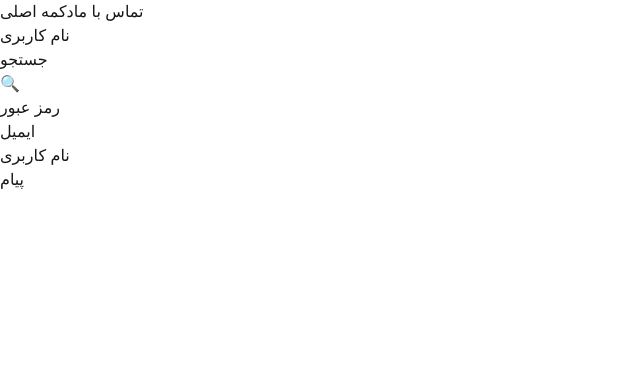
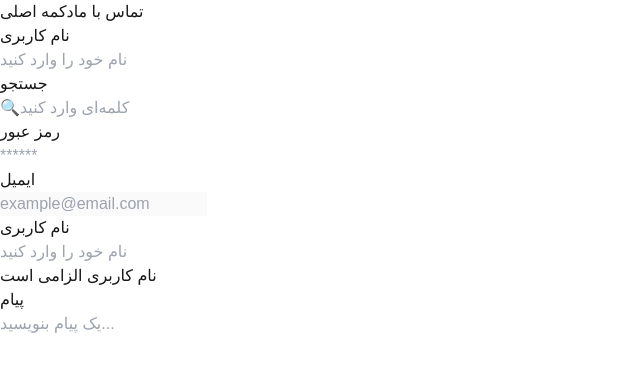
Before and after one commit to frau-azadeh/uikit, a Next.js app: page / in a window 1280 px wide. Shown: the top 372 px of the page, without its empty margins (0-640 px from the left). Built offline with nearby package versions, Linux system fonts and the light colour scheme.

Commit message:
refactor

```diff
--- a/src/components/ui/Input.tsx
+++ b/src/components/ui/Input.tsx
@@ -21,10 +21,22 @@ export const Input = ({
     return(
         <div className={`flex flex-col ${fullWidth ? "w-full" : "w-auto"}gap-1`}>
                 {label && <label className="text-gray-700 text-sm">{label}</label>}
+            <div className="relative flex items-center">
+                {icon && <span className="absolute left-3 text-gray-500">{icon}</span>}
 
-        <div className="relative flex items-center">
-            {icon && <span className="absolute left-3 text-gray-500">{icon}</span>}
-        </div>
+                <input
+                    type={type}
+                    className={`border rounded px-3 py-2 transition w-full
+                        ${icon? "pl-10": ""}
+                        ${inputSize === "sm"? "text-sm py-1":
+                          inputSize === "lg"? "text-lg py-3":
+                          "text-md py-2"}
+                        ${error?"border-red-500":"border-gray-300 focus:border-blue-500"}
+                        `}
+                        {...props}
+                />
+            </div>
+            {error &&<span className="text-red-500 text-xs">{error}</span>}
         </div>
 
     )
```
